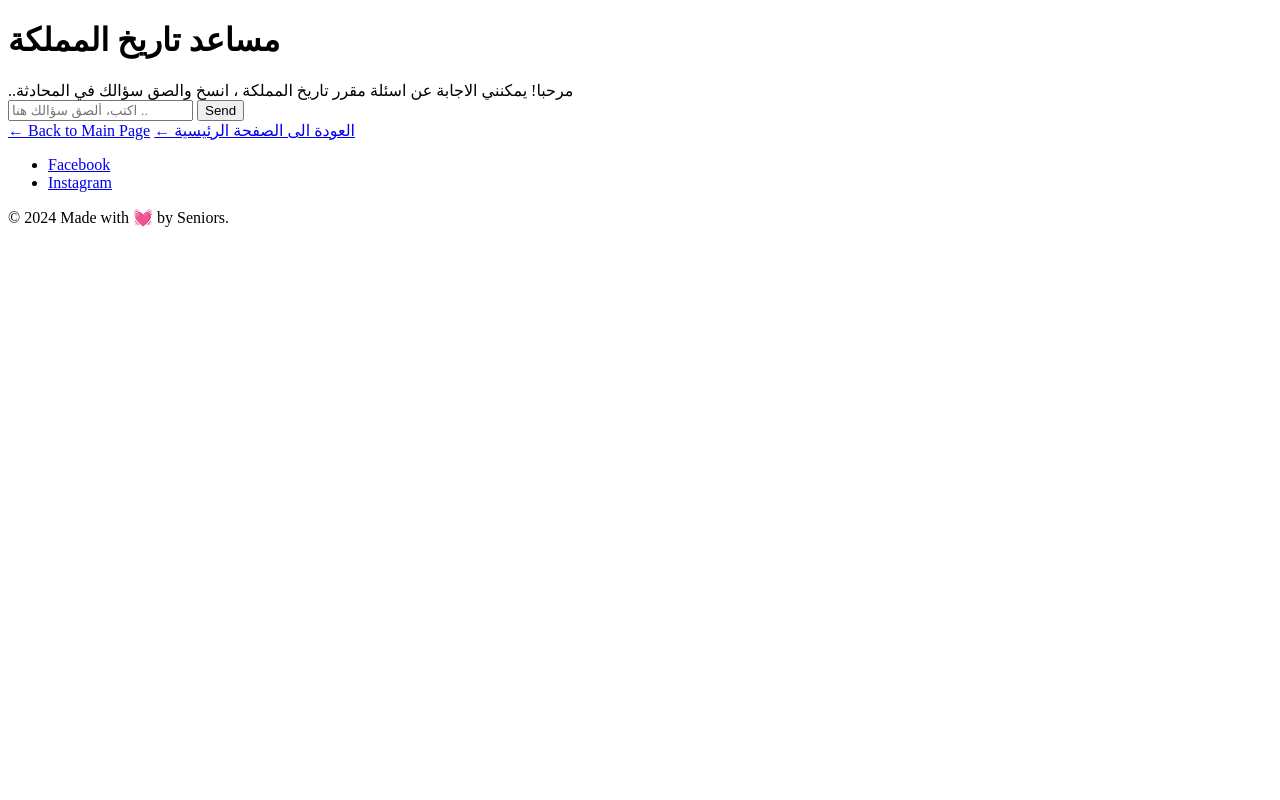
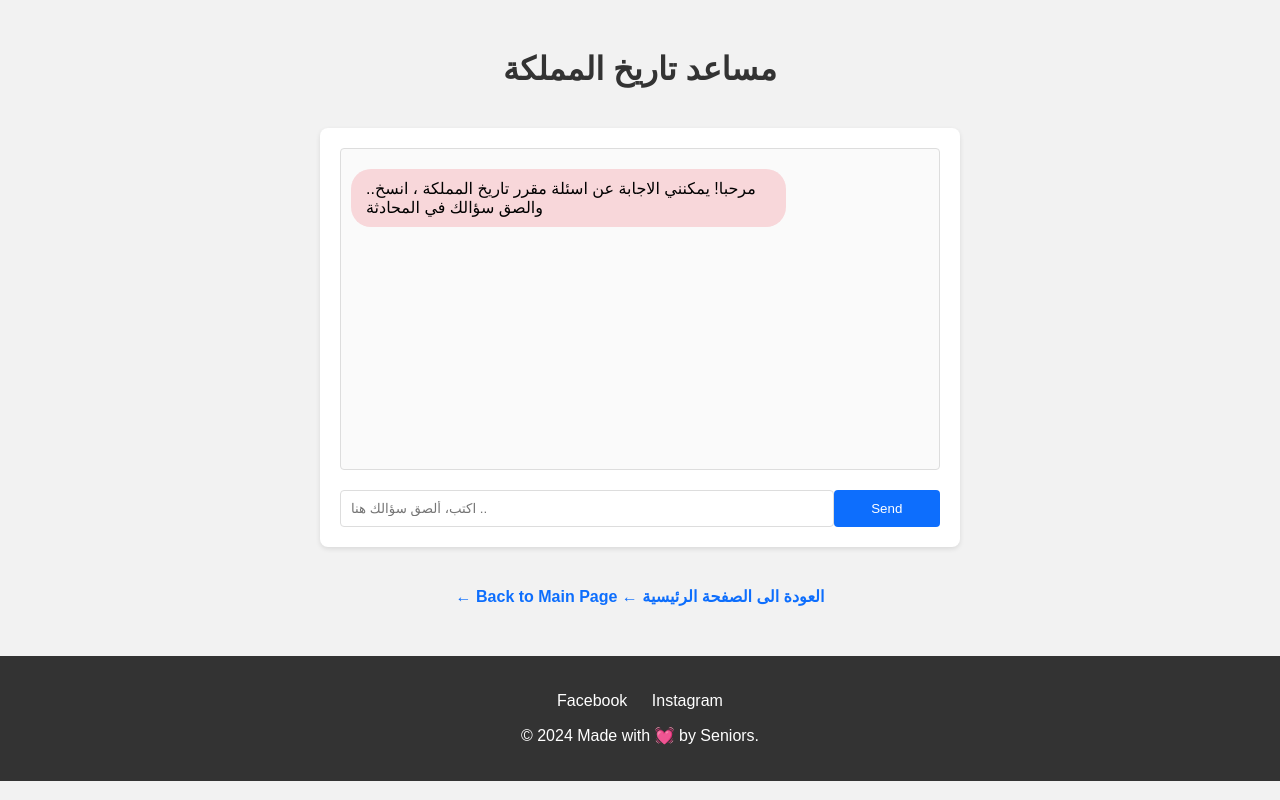
Before and after one commit to Abdu919/Musa3dk, a plain HTML site: page product2.html in a window 1280 px wide. Drawn offline with Linux system fonts and the light colour scheme; the site is published under a folder, as on GitHub Pages, so addresses that start at the root find nothing.

Commit message:
Update product2.html

```diff
--- a/product2.html
+++ b/product2.html
@@ -4,7 +4,7 @@
     <meta charset="UTF-8">
     <meta name="viewport" content="width=device-width, initial-scale=1.0">
     <title>تاريخ المملكة</title>
-    <link rel="stylesheet" href="/static/styles.css">
+    <link rel="stylesheet" href="static/styles.css">
 </head>
 <body>
     <div class="container">
```
